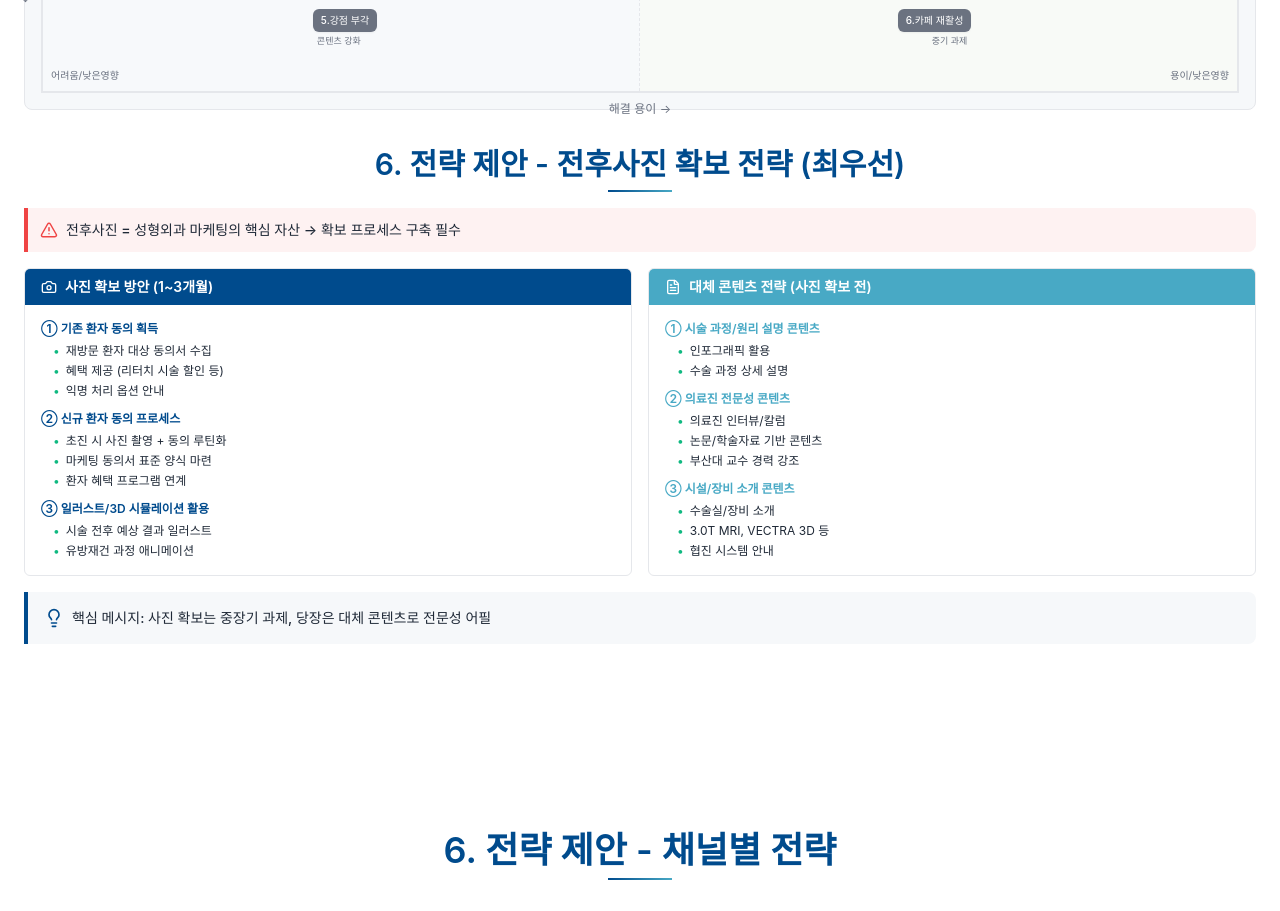
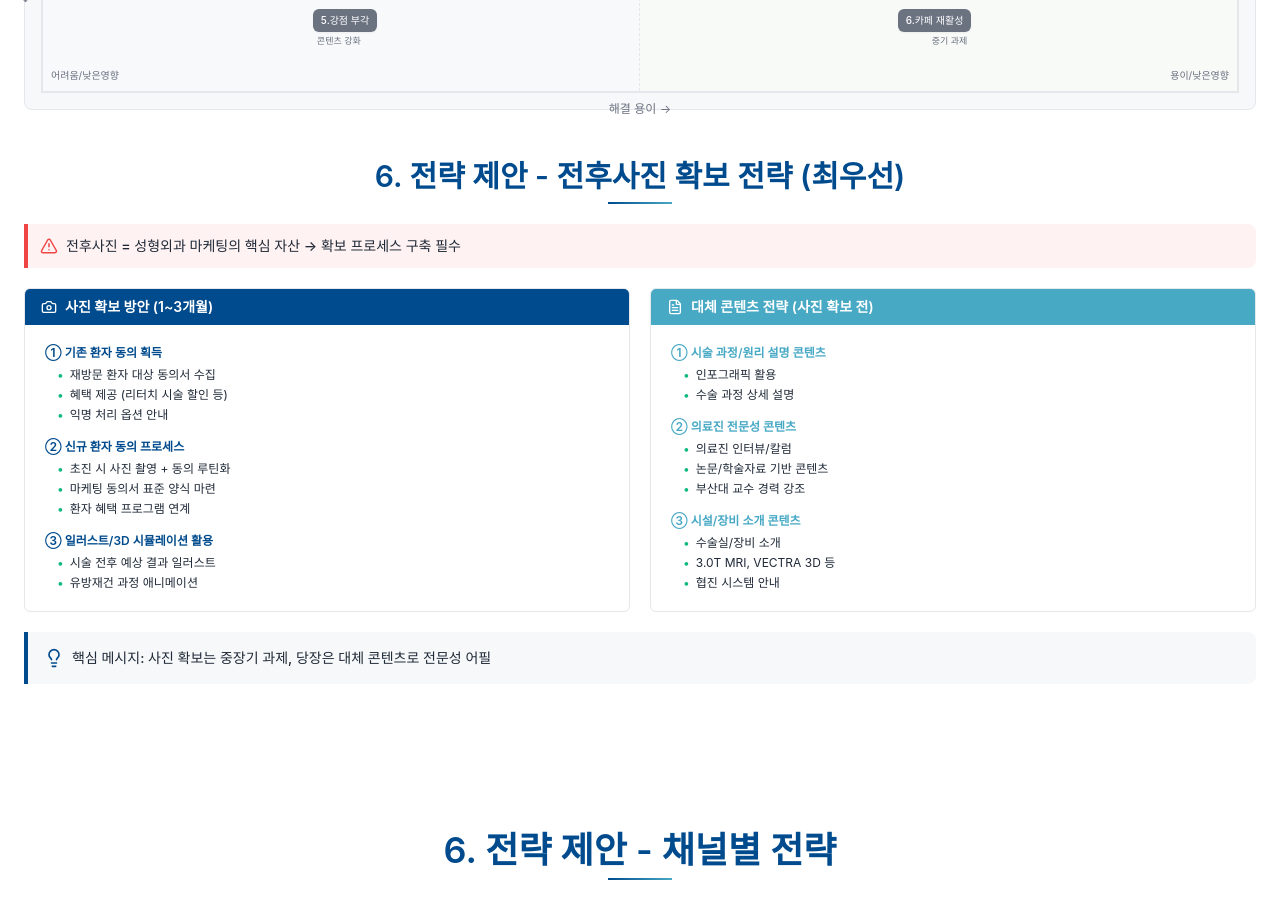
Before and after one commit to kevinkim1975/amp, a Next.js app: page / in a window 1280 px wide. Shown: the part 10100-11011 px from the top of the page. Built offline with nearby package versions, Linux system fonts and the light colour scheme.

Commit message:
fix(Section14): restore balanced spacing

```diff
--- a/src/components/sections/Section14PhotoStrategy.tsx
+++ b/src/components/sections/Section14PhotoStrategy.tsx
@@ -15,15 +15,15 @@ import { AlertTriangle, Lightbulb, Camera, FileText } from "lucide-react"
 export function Section14PhotoStrategy() {
   return (
     <section className="min-h-[calc(100vh-144px)] bg-white">
-      <div className="max-w-7xl mx-auto px-6 py-5">
+      <div className="max-w-7xl mx-auto px-6 py-8">
         {/* Section Header */}
-        <div className="text-center mb-4">
+        <div className="text-center mb-5">
           <h2 className="text-3xl font-semibold text-[#004B8D] mb-2">6. 전략 제안 - 전후사진 확보 전략 (최우선)</h2>
           <div className="mx-auto w-16 h-0.5 bg-gradient-to-r from-[#004B8D] to-[#48A9C5]" />
         </div>
 
         {/* Warning Callout */}
-        <div className="mb-4 p-3 bg-[#FEF2F2] border-l-4 border-[#EF4444] rounded-r-lg">
+        <div className="mb-5 p-3 bg-[#FEF2F2] border-l-4 border-[#EF4444] rounded-r-lg">
           <div className="flex items-center gap-2">
             <AlertTriangle className="text-[#EF4444] flex-shrink-0" size={18} />
             <p className="text-sm text-[#1F2937] font-medium">
@@ -33,14 +33,14 @@ export function Section14PhotoStrategy() {
         </div>
 
         {/* Two Column Strategy */}
-        <div className="grid grid-cols-1 lg:grid-cols-2 gap-4 mb-4">
+        <div className="grid grid-cols-1 lg:grid-cols-2 gap-5 mb-5">
           {/* 사진 확보 방안 */}
           <div className="bg-white border border-[#E5E7EB] rounded-md overflow-hidden">
             <div className="bg-[#004B8D] px-4 py-2 flex items-center gap-2">
               <Camera className="text-white" size={16} />
               <h3 className="text-sm font-semibold text-white">사진 확보 방안 (1~3개월)</h3>
             </div>
-            <div className="p-4 space-y-3">
+            <div className="p-5 space-y-4">
               {/* 기존 환자 동의 획득 */}
               <div>
                 <h4 className="text-xs font-semibold text-[#004B8D] mb-1.5">① 기존 환자 동의 획득</h4>
@@ -102,7 +102,7 @@ export function Section14PhotoStrategy() {
               <FileText className="text-white" size={16} />
               <h3 className="text-sm font-semibold text-white">대체 콘텐츠 전략 (사진 확보 전)</h3>
             </div>
-            <div className="p-4 space-y-3">
+            <div className="p-5 space-y-4">
               {/* 시술 과정/원리 설명 콘텐츠 */}
               <div>
                 <h4 className="text-xs font-semibold text-[#48A9C5] mb-1.5">① 시술 과정/원리 설명 콘텐츠</h4>
```
